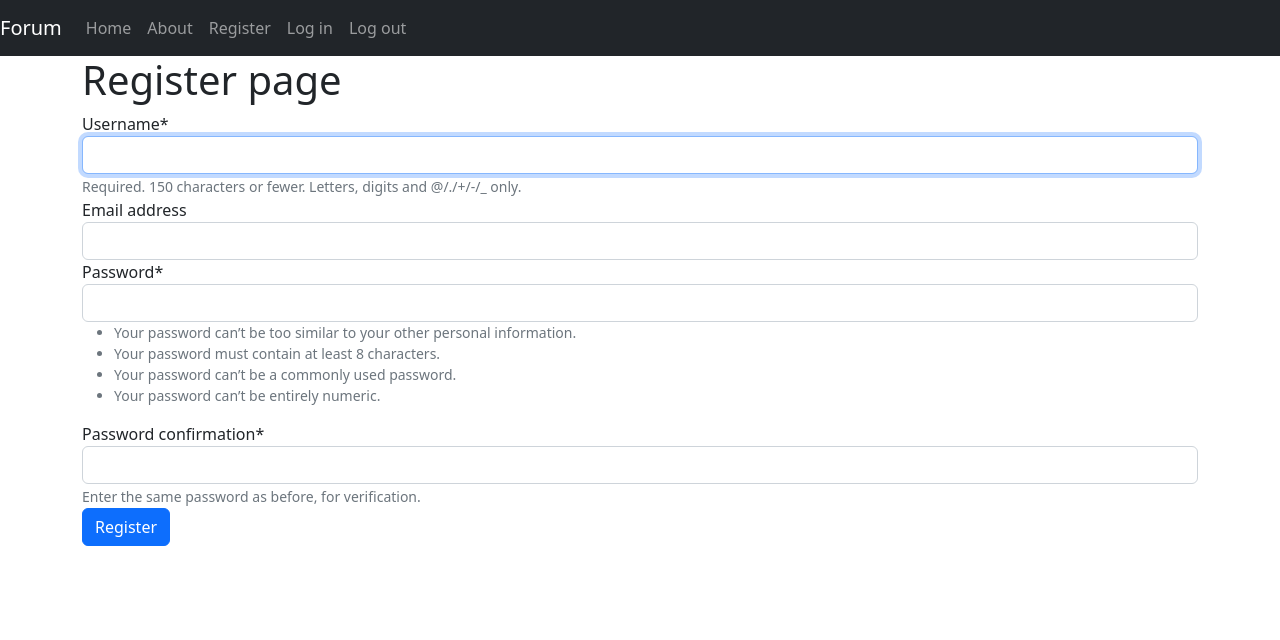
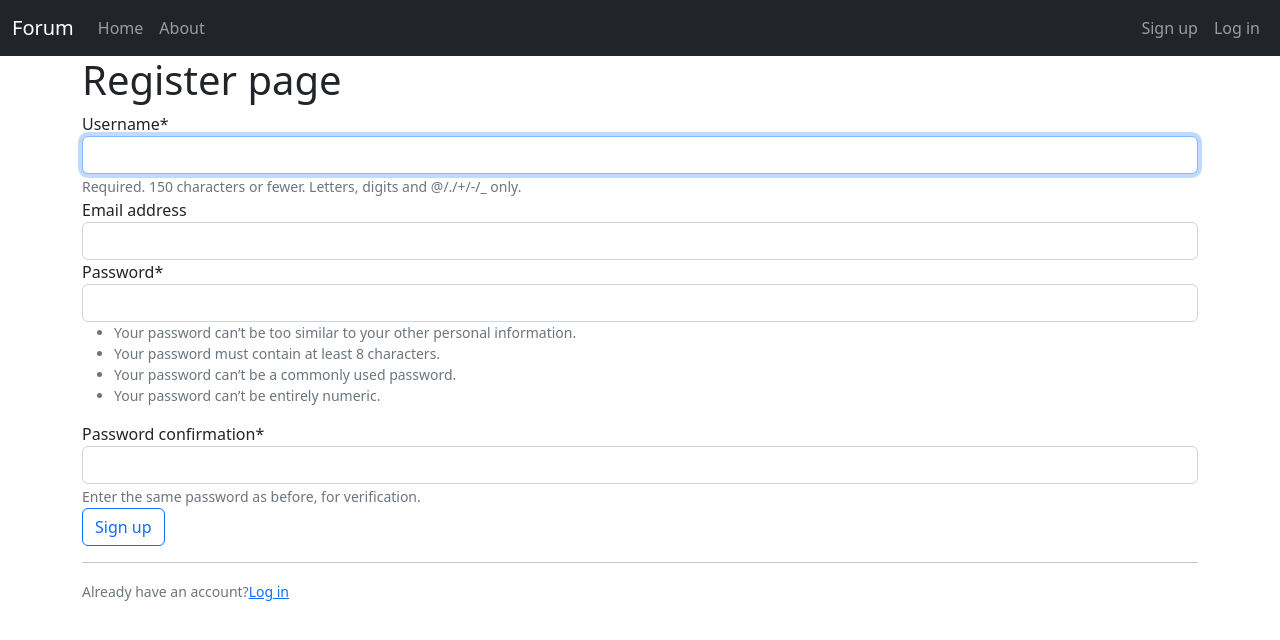
Before and after one commit to iShamil1990/forum_prj, a Django app: page /register in a window 1280 px wide. Shown: the top 640 px of the page. Run offline with Django 4.2, Linux system fonts and the light colour scheme; some libraries are stand-ins or nearby versions.

Commit message:
save changes

```diff
--- a/forum_prj/settings.py
+++ b/forum_prj/settings.py
@@ -127,6 +127,6 @@ MEDIA_URL = 'media/'
 MEDIA_ROOT = os.path.join(BASE_DIR, 'media')
 
 LOGIN_REDIRECT_URL = 'index'
-LOGOUT_REDIRECT_URL = 'index'
+LOGIN_URL = 'login'
 
 CRISPY_TEMPLATE_PACK = 'bootstrap4'
--- a/service/urls.py
+++ b/service/urls.py
@@ -6,7 +6,7 @@ urlpatterns = [
     # path('', include('django.contrib.auth.urls')),
     path('register', views.RegisterForm.as_view(), name='register'),
     path('login/', auth_views.LoginView.as_view(template_name = "login.html"), name='login'),
-    path('logout/', auth_views.LogoutView.as_view(), name='logout'),
+    path('logout/', auth_views.LogoutView.as_view(template_name = "logout.html"), name='logout'),
     path('', views.PostsView.as_view(), name='index'),
     path('post/<int:pk>', views.DetailPostsView.as_view(), name='detail_post'),
     path('create_post', views.CreatePostView.as_view(), name='create_post'),
--- a/service/views.py
+++ b/service/views.py
@@ -3,9 +3,13 @@ from service.models import Post, Comment
 from django.views.generic import ListView, DeleteView, CreateView, UpdateView, DetailView
 from .forms import PostForm, CommentForm, UserRegisterForm
 from django.urls import reverse_lazy
+from django.contrib.auth.decorators import login_required
+from django.contrib.auth.mixins import LoginRequiredMixin
 
 def index(req):
     return render(req, 'index.html')
+
+@login_required
 
 def about(req):
     return render(req, 'about.html')
@@ -24,22 +28,22 @@ class DetailPostsView(DetailView):
     model = Post
     template_name = "detail_post.html"
 
-class CreatePostView(CreateView):
+class CreatePostView(LoginRequiredMixin, CreateView):
     model = Post
     template_name = "create_post.html"
     form_class = PostForm
 
-class UpdatePostView(UpdateView):
+class UpdatePostView(LoginRequiredMixin, UpdateView):
     model = Post
     template_name = "create_post.html"
     form_class = PostForm
 
-class DeletePostView(DeleteView):
+class DeletePostView(LoginRequiredMixin, DeleteView):
     model = Post
     template_name = "delete_post.html"
     success_url = reverse_lazy('index')
 
-class AddCommentView(CreateView):
+class AddCommentView(LoginRequiredMixin, CreateView):
     model = Comment
     template_name = "add_comment.html"
     form_class = CommentForm
--- a/templates/about.html
+++ b/templates/about.html
@@ -1,5 +1,6 @@
 {% extends 'index.html' %}
 {% block content %}
     <h1>About</h1>
+    <p>{{ user.username }}</p>
 
 {% endblock %}
--- a/templates/login.html
+++ b/templates/login.html
@@ -9,5 +9,9 @@
         <br>
         <button class="btn btn-primary">Log in</button>
     </form>
+    <hr>
+    <small class="text-muted">
+        Not registered yet?<a href="{% url 'register' %}">Sign up</a>
+    </small>
 
 {% endblock %}
--- a/templates/navbar.html
+++ b/templates/navbar.html
@@ -1,4 +1,5 @@
 <nav class="navbar navbar-expand-lg navbar-dark bg-dark">
+  <div class="container-fluid">
     <a class="navbar-brand" href="#">Forum</a>
     <button class="navbar-toggler" type="button" data-toggle="collapse" data-target="#navbarNavAltMarkup" aria-controls="navbarNavAltMarkup" aria-expanded="false" aria-label="Toggle navigation">
       <span class="navbar-toggler-icon"></span>
@@ -7,9 +8,15 @@
       <div class="navbar-nav">
         <a class="nav-item nav-link" href="{% url 'index' %}">Home</a>
         <a class="nav-item nav-link" href="{% url 'about' %}">About</a>
-        <a class="nav-item nav-link" href="{% url 'register' %}">Register</a>
-        <a class="nav-item nav-link" href="{% url 'login' %}">Log in</a>
-        <a class="nav-item nav-link" href="{% url 'logout' %}">Log out</a>
       </div>
     </div>
-  </nav>
+    <div class="navbar-nav navbar-right">
+      {% if user.is_authenticated %}
+        <a class="nav-item nav-link" href="{% url 'logout' %}">Log out</a>
+      {% else %}
+        <a class="nav-item nav-link" href="{% url 'register' %}">Sign up</a>
+        <a class="nav-item nav-link" href="{% url 'login' %}">Log in</a>
+      {% endif %}
+    </div>
+  </div>
+</nav>
--- a/templates/register.html
+++ b/templates/register.html
@@ -6,7 +6,11 @@
     <form method="POST">
         {% csrf_token %}
         {{ form|crispy }}
-        <button class="btn btn-primary">Register</button>
+        <button class="btn btn-outline-primary">Sign up</button>
     </form>
+    <hr>
+    <small class="text-muted">
+        Already have an account?<a href="{% url 'login' %}">Log in</a>
+    </small>
 
 {% endblock %}
```
Also changed, not shown: templates/logout.html (added, +8 -0 lines).
